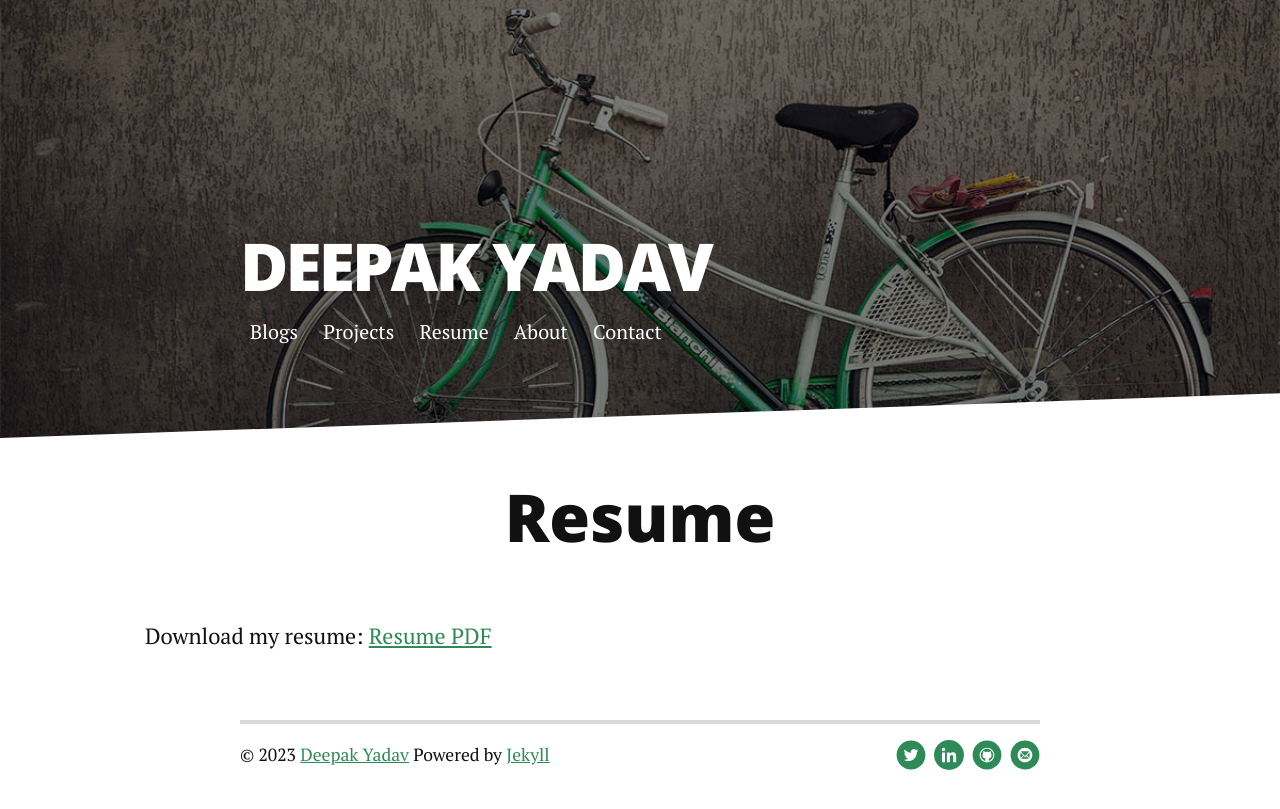
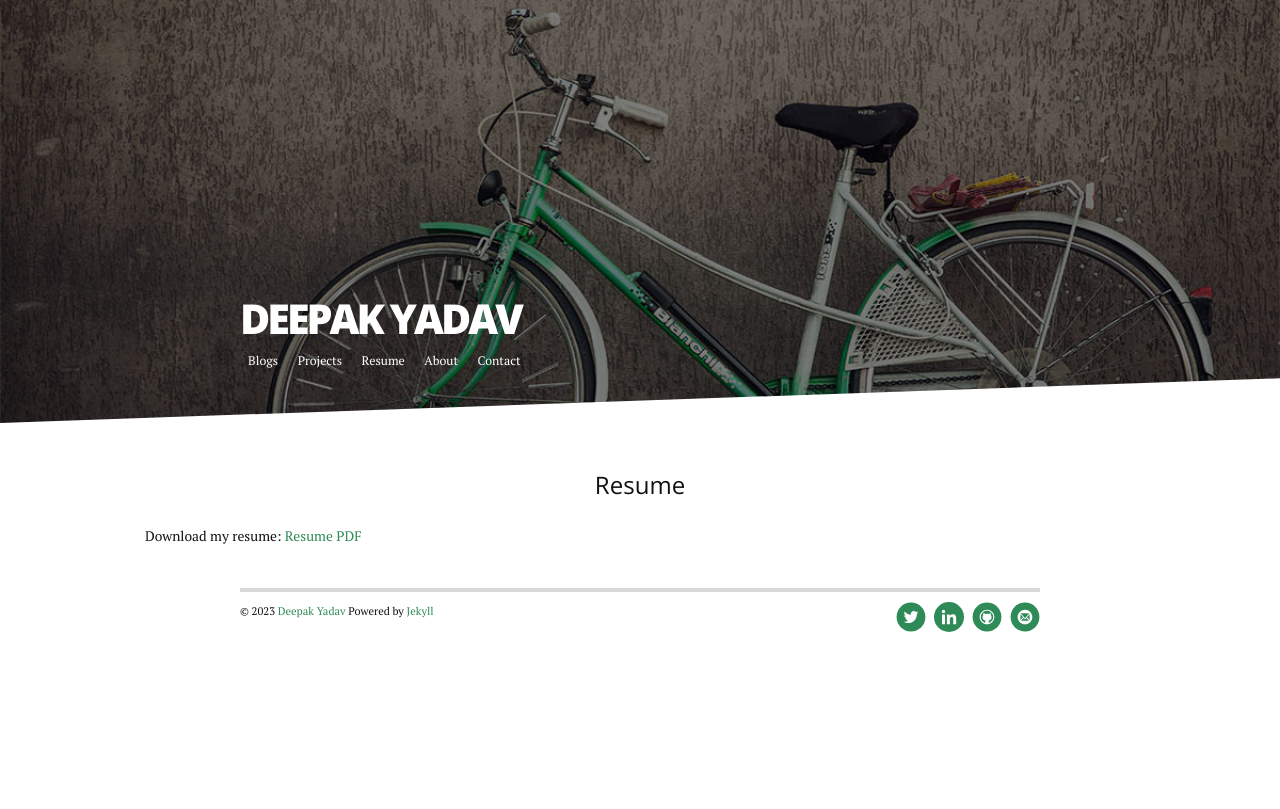
Before and after one commit to deepak7376/deepak7376.github.io, a Jekyll site: the page built from resume.md, in a window 1280 px wide. Shown: the top 809 px of the page. Built offline with Jekyll 4.4.1, drawn with Linux system fonts in a browser that asks for light colours; nearby versions of some CDN libraries; library files that are not in the unit come from our copies.

Commit message:
updated the site

```diff
--- a/_includes/head.html
+++ b/_includes/head.html
@@ -4,6 +4,15 @@
 	<meta name="viewport" content="width=device-width, initial-scale=1" />
 	<meta name="description" content="" />
 	<title>{{ page.title }}</title>
+
+	<!-- Bootstrap CSS -->
+	<link rel="stylesheet" href="{{ site.baseurl }}/assets/vendor/bootstrap/css/bootstrap.min.css">
+
+	<!-- Optional: Add Bootstrap Icons (if needed) -->
+	<link rel="stylesheet" href="https://cdn.jsdelivr.net/npm/bootstrap-icons@1.10.0/font/bootstrap-icons.css">
+
+	<!-- Optional: Add Bootstrap JavaScript (if needed) -->
+	<script src="{{ site.baseurl }}/assets/vendor/bootstrap/js/bootstrap.min.js"></script>
 
 	<!-- Open Graph Meta -->
 	<meta content="{{ site.title }}" property="og:site_name" />
--- a/resume.md
+++ b/resume.md
@@ -4,7 +4,7 @@ title: Resume
 ---
 
 <div id="resume">
-  <h1 class="pageTitle">Resume</h1>
+  <h3 class="pageTitle">Resume</h3>
   <!-- Add the content of your resume here -->
   <p>Download my resume: <a href="/assets/resume/resume.pdf" target="_blank">Resume PDF</a></p>
 </div>
```
Also changed, not shown: articles.md (+1 -1 lines).
